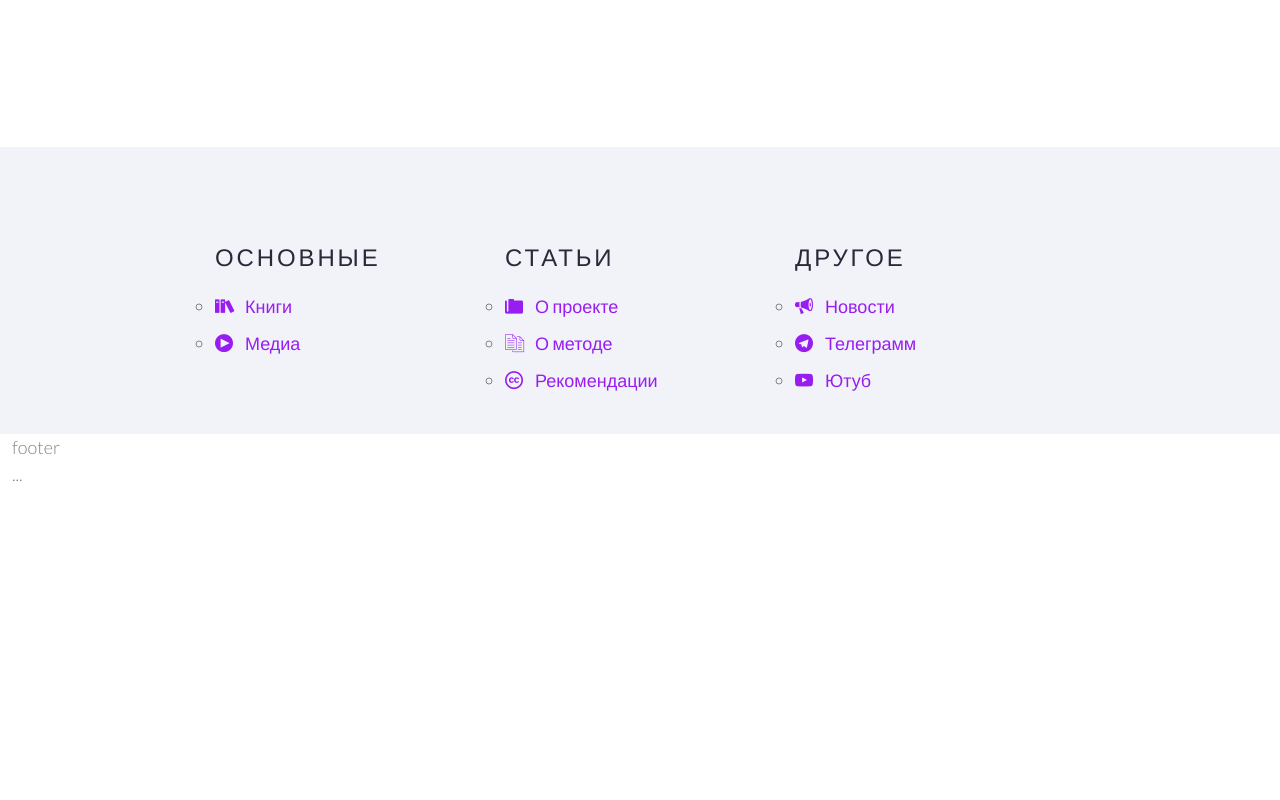
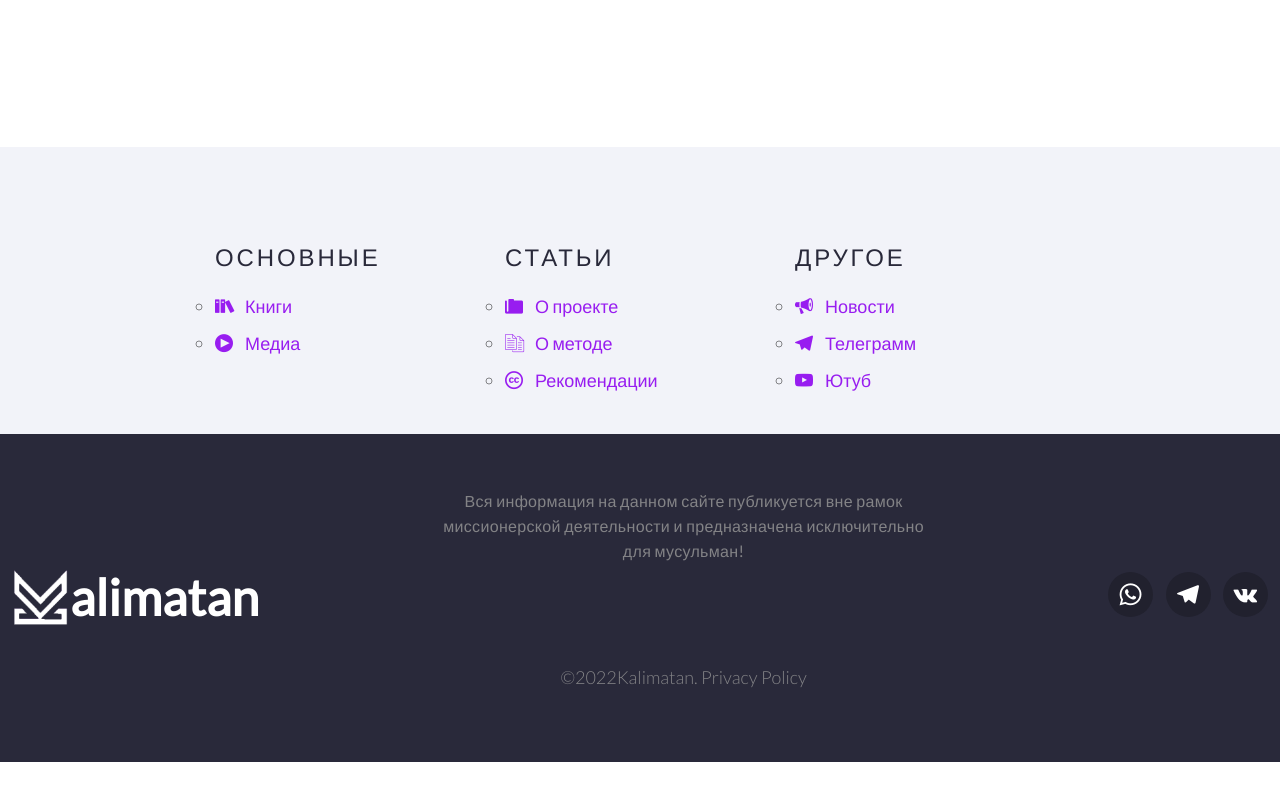
Before and after one commit to Igrok95Ronin/Kalimatan-2, a website: page index.html in a window 1280 px wide. Shown: the part 7880-8680 px from the top of the page. After the commit the page ends 8642 px from the top, so only its background shows below. Drawn offline with nearby package versions, Linux system fonts and the light colour scheme.

Commit message:
finish footer

```diff
--- a/app/scss/style.scss
+++ b/app/scss/style.scss
@@ -31,8 +31,8 @@
   .icon-books:before {
     content: "\e920";
   }
-  .icon-telegram:before {
-    content: "\ea95";
+  .icon-whatsapp:before {
+    content: "\ea93";
   }
   .icon-youtube:before {
     content: "\ea9d";
@@ -51,6 +51,9 @@
   }
   .icon-quote-left:before {
     content: "\f10d";
+  }
+  .icon-vk:before {
+    content: "\f189";
   }
   .icon-documents:before {
     content: "\e006";
@@ -85,9 +88,15 @@
     content: "\e907";
     color: #2b579a;
   }
+  .icon-telegram1:before {
+    content: "\e90d";
+    color: #2ca5e0;
+  }
   .icon-users:before {
     content: "\e908";
   }
+
+
 
 
 
@@ -1312,7 +1321,7 @@ body{
             padding-left: 30px;
             position: relative;
             &:hover {
-                transition: .25s;
+                transition: .5s;
                 color: #000;
             }
             &::before {
@@ -1346,7 +1355,7 @@ body{
             padding-left: 30px;
             position: relative;
             &:hover {
-                transition: .25s;
+                transition: .5s;
                 color: #000;
             }
             &::before {
@@ -1392,7 +1401,7 @@ body{
             padding-left: 30px;
             position: relative;
             &:hover {
-                transition: .25s;
+                transition: .5s;
                 color: #000;
             }
             &::before {
@@ -1408,7 +1417,7 @@ body{
     .other__li:nth-child(2){
         .other__link {
             &::before {
-                content: "\ea95";
+                content: "\e90d";
                 font-family: 'icomoon';
                 position: absolute;
                 left: 0;
@@ -1430,10 +1439,127 @@ body{
         }
     }
 }
-
-
-
-
+//footer
 .footer {
-    height: 100vh;
-}
+    background-color: #29293a;
+    padding: 55px 0;
+}
+.footer__box {
+    display: flex;
+    justify-content: space-between;
+    gap: 20px;
+    align-items: center;
+}
+.footer__logo {
+    a {
+        display: flex;
+        align-items: center;
+        font-weight: 900;
+        font-size: 50px;
+        color: #fff;
+        &:hover {
+            color: #fff;
+        }
+    }
+}
+.header__logo-img {
+    height: 60px;
+}
+.footer__center {
+    max-width: 500px;
+    height: 218px;
+    display: flex;
+    flex-direction: column;
+    justify-content: space-between;
+    align-items: center;
+
+}
+.footer__title {
+    color: #838386;
+    letter-spacing: 0.02em;
+    font-size: 16px;
+    line-height: 1.55556;
+    text-align: center;
+    margin-bottom: 16px;
+}
+.footer__privacy {
+}
+.footer__link {
+    color: #838386;
+    transition: all .3s ease-in-out;
+    &:hover {
+        color: #fff;
+    }
+}
+.footer__right {
+}
+.footer__whatsapp {
+    position: relative;
+    border: 1px solid transparent;
+    width: 45px;
+    height: 45px;
+    border-radius: 50%;
+    color: #ffffff;
+    background: #21212e;
+    font-size: 22px;
+    transition: all .3s ease-in-out;
+    &:hover {
+        background-color: #3dbc4d;
+        color: #ffffff;
+    }
+    &::before {
+        content: "\ea93";
+        font-family: 'icomoon';
+        position: absolute;
+        left: 50%;
+        top: 50%;
+        transform: translate(-50%, -50%);
+    }
+}
+.footer__telegram {
+    position: relative;
+    border: 1px solid transparent;
+    width: 45px;
+    height: 45px;
+    margin: 0 9px;
+    border-radius: 50%;
+    color: #ffffff;
+    background: #21212e;
+    font-size: 22px;
+    transition: all .3s ease-in-out;
+    &:hover {
+        background-color: #2ca5e0;
+        color: #ffffff;
+    }
+    &::before {
+        content: "\e90d";
+        font-family: 'icomoon';
+        position: absolute;
+        left: 50%;
+        top: 50%;
+        transform: translate(-50%, -50%);
+    }
+}
+.footer__vk {
+    position: relative;
+    border: 1px solid transparent;
+    width: 45px;
+    height: 45px;
+    border-radius: 50%;
+    color: #ffffff;
+    background: #21212e;
+    font-size: 22px;
+    transition: all .3s ease-in-out;
+    &:hover {
+        background-color: rgb(70, 128, 194);
+        color: #ffffff;
+    }
+    &::before {
+        content: "\f189";
+        font-family: 'icomoon';
+        position: absolute;
+        left: 50%;
+        top: 50%;
+        transform: translate(-50%, -50%);
+    }
+}
--- a/index.html
+++ b/index.html
@@ -468,26 +468,34 @@
                 </div>
             </div>
         </section>
-
-
-
-
     </main>
     <!--Нижний колонтитул страницы-->
     <footer class="footer">
         <div class="container-fluid">
             <div class="row">
-                <div class="col-12 container">footer</div>
+                <div class="col-12 container">
+                    <div class="footer__box">
+                        <div class="footer__logo">
+                            <a href="#">
+                                <img class="header__logo-img" src="./assets/img/footer-logo.png" alt="">alimatan
+                            </a>
+                        </div>
+                        <div class="footer__center">
+                            <h2 class="footer__title">Вся информация на данном сайте публикуется вне рамок миссионерской деятельности и предназначена исключительно для мусульман!</h2>
+                            <p class="footer__privacy">
+                                <span>©2022Kalimatan.</span>
+                                <a href="#" class="footer__link">Privacy Policy</a>
+                            </p>
+                        </div>
+                        <div class="footer__right">
+                            <a class="footer__whatsapp" href="#" ></a>
+                            <a class="footer__telegram" href="#" ></a>
+                            <a class="footer__vk" href="#" ></a>
+                        </div>
+                    </div>
+                </div>
             </div>
         </div>
-        <!-- Навигационные ссылки -->
-        <nav class="footer-nav">
-            <div class="container-fluid">
-                <div class="row">
-                    <div class="col-12 container">...</div>
-                </div>
-            </div>
-        </nav>
     </footer>
     <!--Style-->
     <script src="assets/js/jquery-3.6.0.min.js"></script>
```
Also changed, not shown: app/fonts/icomoon.ttf, app/fonts/icomoon.woff, assets/css/style.min.css, assets/fonts/icomoon.ttf, assets/fonts/icomoon.woff, assets/img/footer-logo.png (added), 4 other files.
